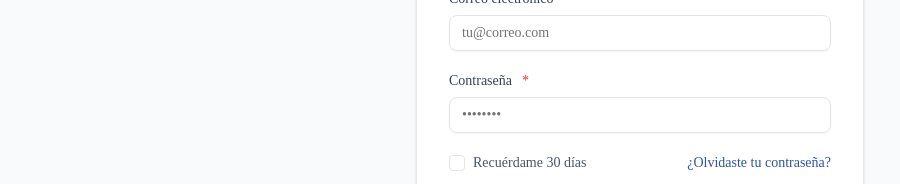
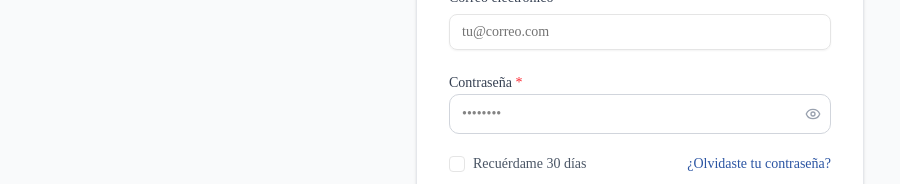
Before and after one commit to ChristianBaby/Escuela_global_front, a Next.js app: page /login in a window 1280 px wide. Shown: the part 333-517 px from the top of the page, without its empty margins (0-900 px from the left). Built offline with nearby package versions, Linux system fonts and the light colour scheme.

Commit message:
Se agrego el mostrar/ocultar con un ojito, en la contraseña del login

```diff
--- a/src/app/(public)/login/page.tsx
+++ b/src/app/(public)/login/page.tsx
@@ -9,6 +9,8 @@ import { AuthLayout } from "@/components/templates";
 import { FormField } from "@/components/molecules";
 import { Button, Checkbox, Label } from "@/components/atoms";
 import { useAuthStore } from "@/store/authStore";
+import { Eye, EyeOff } from "lucide-react";
+import { cn } from "@/lib/utils";
 import { api } from "@/lib/api";
 import type { User } from "@/types";
 
@@ -29,6 +31,7 @@ const ROLE_REDIRECTS: Record<string, string> = {
 
 export default function LoginPage() {
   const [serverError, setServerError] = useState<string | null>(null);
+  const [showPassword, setShowPassword] = useState(false); // para el ojito
   const { setUser } = useAuthStore();
   const router = useRouter();
 
@@ -92,15 +95,39 @@ export default function LoginPage() {
           {...register("email")}
         />
 
-        <FormField
-          label="Contraseña"
-          type="password"
-          autoComplete="current-password"
-          placeholder="••••••••"
-          error={errors.password?.message}
-          required
-          {...register("password")}
-        />
+        { /* para el mostrar y ocultar del ojito -------------------------------------------*/ }
+        {/* Contraseña con ojito */}
+        <div className="space-y-1.5">
+          <label htmlFor="password" className="text-sm font-medium text-gray-700">
+            Contraseña <span className="text-red-500" aria-hidden>*</span>
+          </label>
+          <div className="relative">
+            <input
+              id="password"
+              type={showPassword ? "text" : "password"}
+              autoComplete="current-password"
+              placeholder="••••••••"
+              aria-invalid={!!errors.password}
+              className={cn(
+                "w-full border rounded-lg px-3 pr-10 h-10 text-sm outline-none transition",
+                "focus:ring-2 focus:ring-brand-primary/30 focus:border-brand-primary",
+                errors.password ? "border-red-400" : "border-gray-300"
+              )}
+              {...register("password")}
+            />
+            <button
+              type="button"
+              onClick={() => setShowPassword((p) => !p)}
+              aria-label={showPassword ? "Ocultar contraseña" : "Mostrar contraseña"}
+              className="absolute right-2.5 top-1/2 -translate-y-1/2 text-gray-400 hover:text-gray-600 transition-colors"
+            >
+              {showPassword ? <EyeOff className="size-4" /> : <Eye className="size-4" />}
+            </button>
+          </div>
+          {errors.password && (
+            <p role="alert" className="text-xs text-red-500">{errors.password.message}</p>
+          )}
+        </div>
 
         <div className="flex items-center justify-between">
           <div className="flex items-center gap-2">
```
